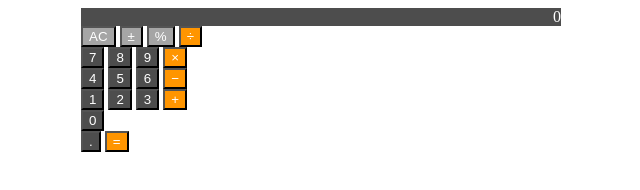
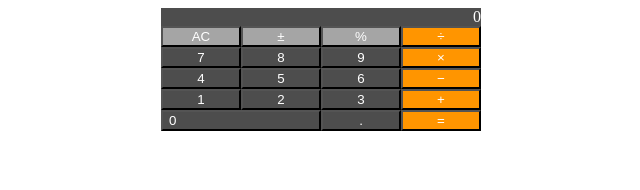
Before and after one commit to garyhumber/HTTP5114S24, a plain HTML site: page index.html in a window 1280 px wide. Shown: the whole page, without its empty margins (319-959 px from the left). Drawn offline with Linux system fonts and the light colour scheme.

Commit message:
added some features

```diff
--- a/style.css
+++ b/style.css
@@ -16,33 +16,74 @@ body {
   display: flex;
   flex-direction: column;
   align-content: center;
-  width: 30em;
+  justify-content: space-between;
+  width: 20em;
+  height: 100%;
 }
 
 .display {
-  display:flex;
+  display: flex;
   justify-content: flex-end;
   color: #ffffff;
   background-color: #4d4d4d;
-  width: 30em;
+  width: 20em;
+  flex-wrap: nowrap;
 }
 
 .buttons {
+  display: flex;
+  flex-direction: column;
+  justify-content: center;
+  align-content: space-between;
+  height: 100%;
+}
 
-}
 .row-1 {
   flex-basis: 1;
+  width: 100%;
+  height: 20%;
+  display: flex;
+  align-content: space-between;
+}
+
+.row-2 {
+  flex-basis: 1;
+  width: 100%;
+  display: flex;
+  align-content: space-between;
+}
+
+.row-3 {
+  flex-basis: 1;
+  width: 100%;
+  display: flex;
+  align-content: space-between;
+}
+
+.row-4 {
+  flex-basis: 1;
+  width: 100%;
+  display: flex;
+  align-content: space-between;
+}
+
+.row-5 {
+  width: 100%;
+  display: flex;
+  align-content: space-between;
 }
 
 .button {
   color: #fff;
   background-color: #4d4d4d;
-
+  width: 25%;
 }
 
 .button.zero {
   display: flex;
-  justify-items: flex-end;
+  justify-items: center;
+  align-items: center;
+  width: 50%;
   flex-basis: 2;
 }
 
```
